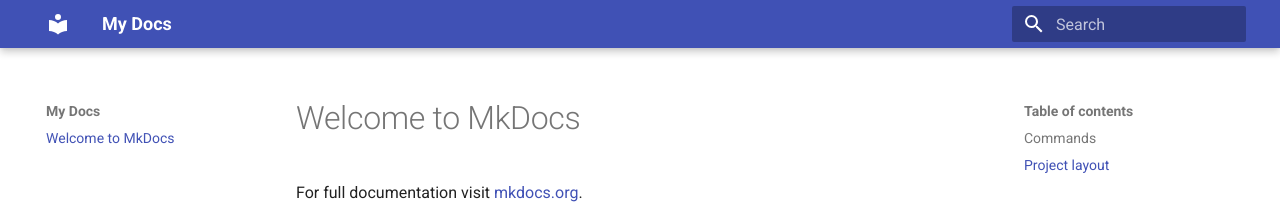
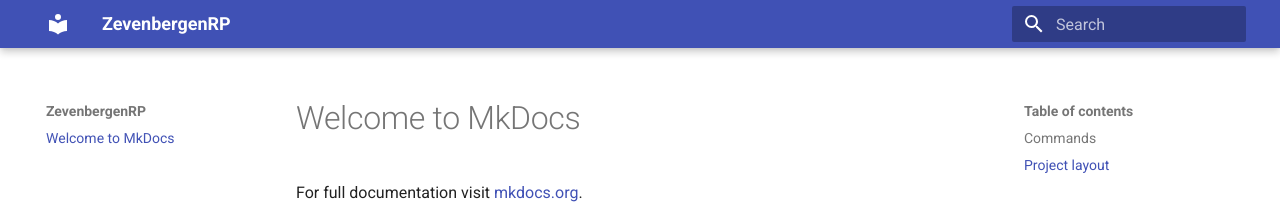
Before and after one commit to RyanFHO/wetboek-apv, an MkDocs documentation site: the page built from docs/index.md, in a window 1280 px wide. Shown: the top 208 px of the page. Built offline with MkDocs 1.6.1 and Material for MkDocs 9.7.7, drawn with Linux system fonts in a browser that asks for light colours.

Commit message:
Update mkdocs.yml
Naam Veranderd naar Correcte naam

```diff
--- a/mkdocs.yml
+++ b/mkdocs.yml
@@ -1,3 +1,3 @@
-site_name: My Docs
+site_name: ZevenbergenRP
 theme:
   name: material
```
